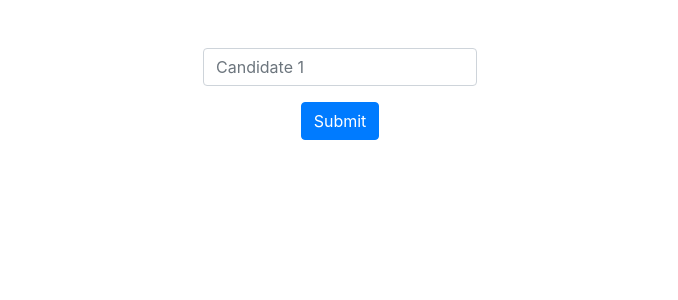
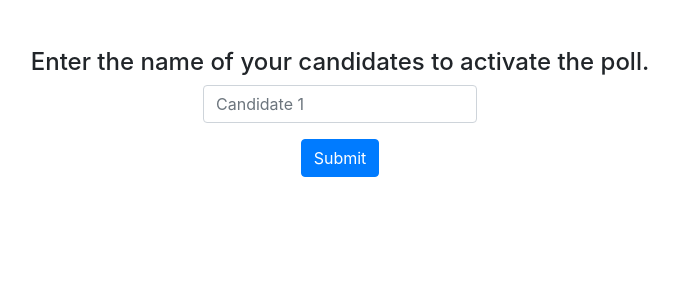
Before and after one commit to MapleLeaves-7/CS50-2021-Vote, a Flask app: template website/templates/set_poll.html in a window 1280 px wide. Shown: the part 64-364 px from the top of the page, without its empty margins (300-978 px from the left). Run offline with Flask 2, Linux system fonts and the light colour scheme; the template is opened without the code that fills it: most values are stand-ins (such as "Sample title", 1, 10 or a date in 2020).

Commit message:
Ask user to enter name of candidates

```diff
--- a/website/templates/set_poll.html
+++ b/website/templates/set_poll.html
@@ -5,7 +5,7 @@ Set Poll
 {% endblock %}
 
 {% block main %}
-
+<h4>Enter the name of your candidates to activate the poll.</h4>
 <form action="/set-poll/{{ roomkey }}"
       method="post">
 
```
